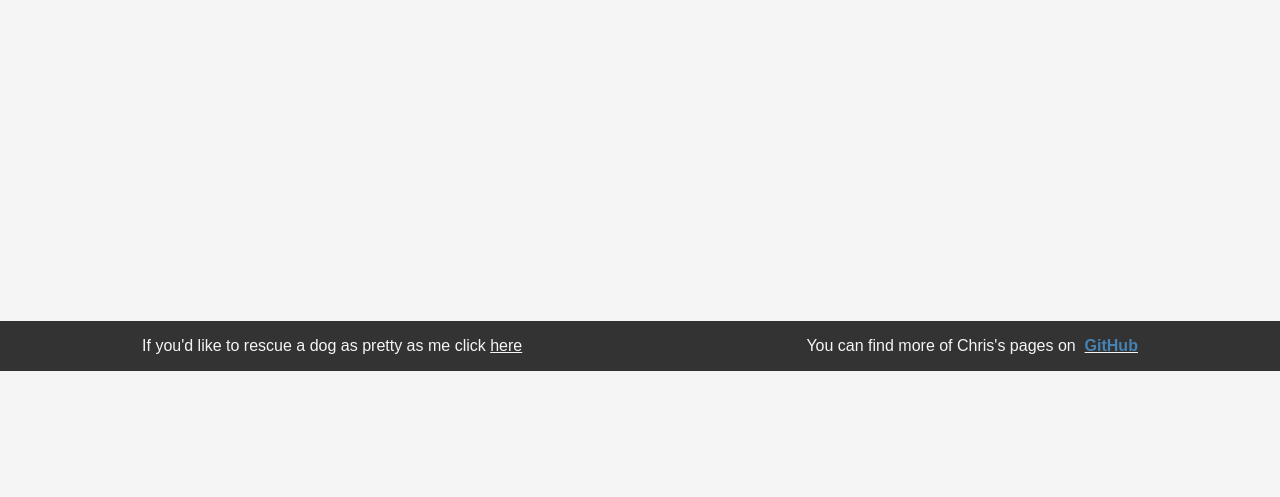
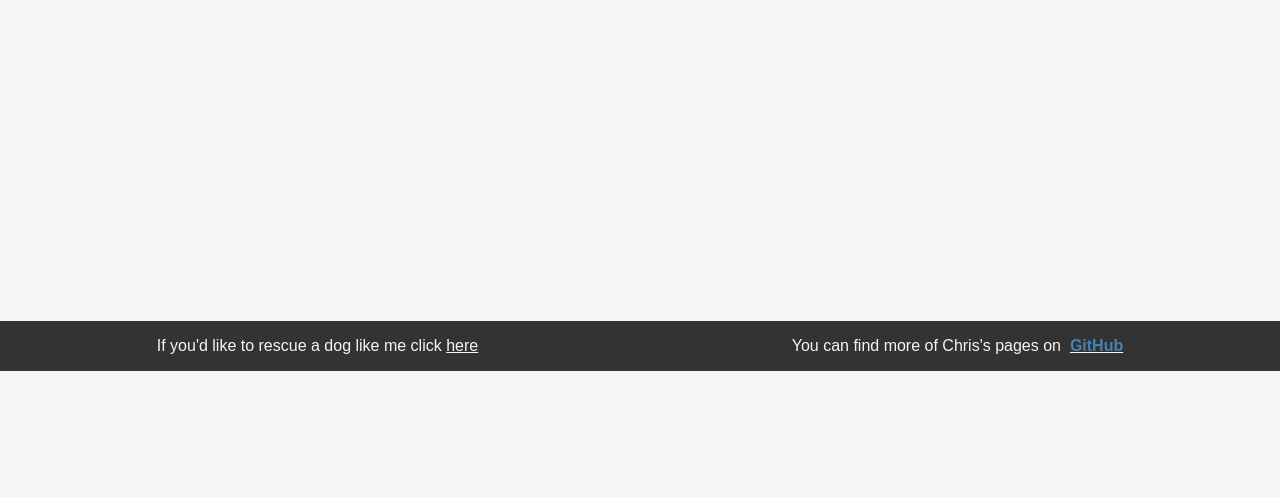
Before and after one commit to Brums16/emilys-page, a plain HTML site: page docs/index.html in a window 1280 px wide. Shown: the part 429-926 px from the top of the page. Drawn offline with nearby package versions, Linux system fonts and the light colour scheme.

Commit message:
edits to footer

```diff
--- a/docs/index.html
+++ b/docs/index.html
@@ -123,8 +123,8 @@
 
         </main>
         <footer>
-            <p>If you'd like to rescue a dog as pretty as me click <a href="https://www.jerrygreendogs.org.uk/" target="_blank">here</a></p>
-            <p>You can find more of Chris's pages on &nbsp<a href="https://github.com/Brums16" target="_blank"><span class="link">GitHub</span></a></p>
+            <p>If you'd like to rescue a dog like me click <a href="https://www.jerrygreendogs.org.uk/" target="_blank">here</a></p>
+            <p>You can find more of Chris's pages on &nbsp<a href="https://github.com" target="_blank"><span class="link">GitHub</span></a></p>
         </footer>
     </body>
 
```
